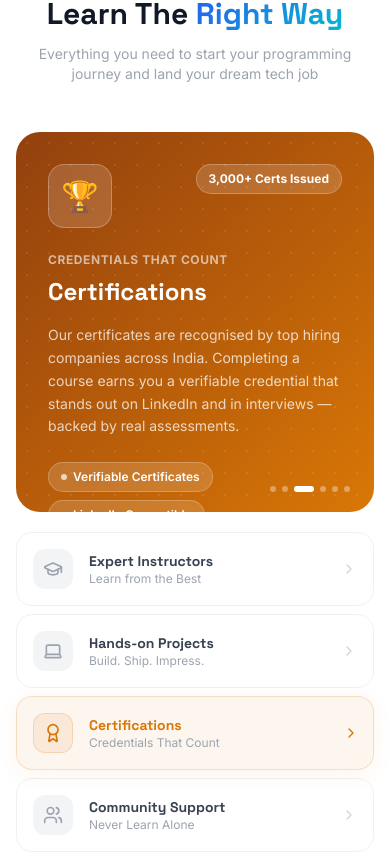
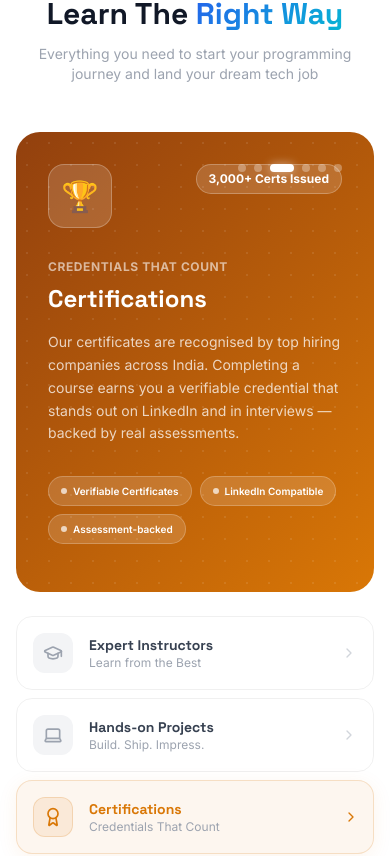
Before and after one commit to Pragadeeshwaran-007/Info-Techiezz, a React (Vite) app: page / in a window 390 px wide. Shown: the part 2419-3275 px from the top of the page. Built offline with nearby package versions, Linux system fonts and the light colour scheme; the HTML template or start-up script is replaced by a standard one.

Commit message:
FEATURE - MOBILE VIEW

```diff
--- a/src/components/Features.tsx
+++ b/src/components/Features.tsx
@@ -134,10 +134,10 @@
         </motion.div>
 
         {/* ── SPLIT SCREEN ── */}
-        <div className="grid lg:grid-cols-5 gap-5 mb-8" style={{ minHeight: 420 }}>
+        <div className="grid lg:grid-cols-5 gap-6 md:gap-10 mb-8" style={{ minHeight: 'auto' }}>
 
           {/* LEFT — Spotlight panel */}
-          <div className="lg:col-span-3 relative rounded-3xl overflow-hidden" style={{ minHeight: 380 }}>
+          <div className="lg:col-span-3 relative rounded-3xl overflow-hidden min-h-[460px] md:min-h-[500px]">
             <AnimatePresence mode="wait">
               <motion.div
                 key={active}
@@ -178,9 +178,9 @@
                 </div>
 
                 {/* Bottom: highlights */}
-                <div className="relative z-10 flex flex-wrap gap-2">
+                <div className="relative z-10 flex flex-wrap gap-2 mb-4 md:mb-0">
                   {f.highlights.map((h, i) => (
-                    <span key={i} className="flex items-center gap-1.5 text-xs font-semibold px-3 py-1.5 rounded-full"
+                    <span key={i} className="flex items-center gap-1.5 text-[10px] md:text-xs font-semibold px-3 py-1.5 rounded-full whitespace-nowrap"
                       style={{ background: 'rgba(255,255,255,0.15)', color: 'white', border: '1px solid rgba(255,255,255,0.22)' }}>
                       <span className="w-1.5 h-1.5 rounded-full bg-white/70" />
                       {h}
@@ -188,17 +188,18 @@
                   ))}
                 </div>
 
-                {/* Progress dots */}
-                <div className="absolute bottom-5 right-6 flex gap-1.5">
+                {/* Progress dots - Moved to top-right on mobile to avoid overlap */}
+                <div className="absolute top-8 right-8 md:top-auto md:bottom-8 md:right-10 flex gap-2 z-20">
                   {features.map((_, i) => (
                     <button
                       key={i}
                       onClick={() => setActive(i)}
-                      className="rounded-full transition-all"
+                      className="rounded-full transition-all duration-300"
                       style={{
-                        width: i === active ? 20 : 6,
-                        height: 6,
-                        background: i === active ? 'white' : 'rgba(255,255,255,0.35)',
+                        width: i === active ? 24 : 8,
+                        height: 8,
+                        background: i === active ? 'white' : 'rgba(255,255,255,0.3)',
+                        boxShadow: i === active ? '0 0 10px rgba(255,255,255,0.5)' : 'none'
                       }}
                     />
                   ))}
```
